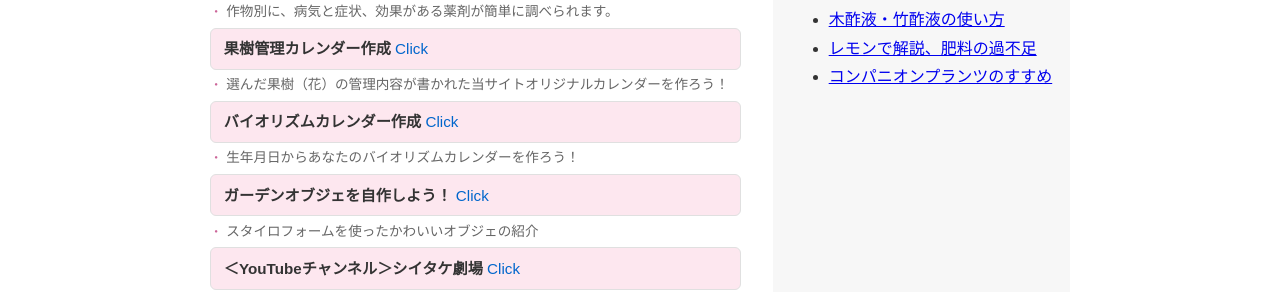
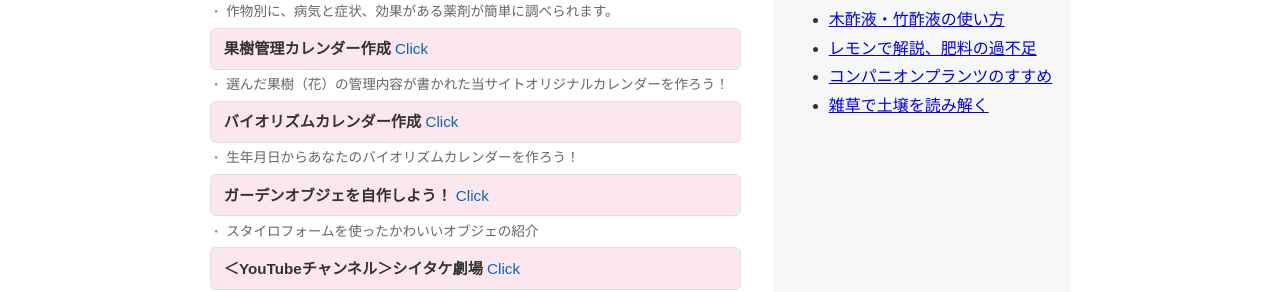
Before and after one commit to shiitake-garden/shiitake-garden.github.io, a Jekyll site: the page built from index.html, in a window 1280 px wide. Shown: the part 1592-1884 px from the top of the page. Built offline with Jekyll 4.4.1, drawn with Linux system fonts in a browser that asks for light colours.

Commit message:
Update index.html

```diff
--- a/index.html
+++ b/index.html
@@ -114,6 +114,7 @@ title: カルティベーションラボ
       <li><a href="/column/column_mokusakueki.html">木酢液・竹酢液の使い方</a></li>
       <li><a href="/column/column_hiryou_kankitu.html">レモンで解説、肥料の過不足</a></li>
       <li><a href="/column/column_companionplants.html">コンパニオンプランツのすすめ</a></li>
+      <li><a href="/column/column_zassou_tuti.html">雑草で土壌を読み解く</a></li>
     </ul>
   </aside>
 </section>
```
